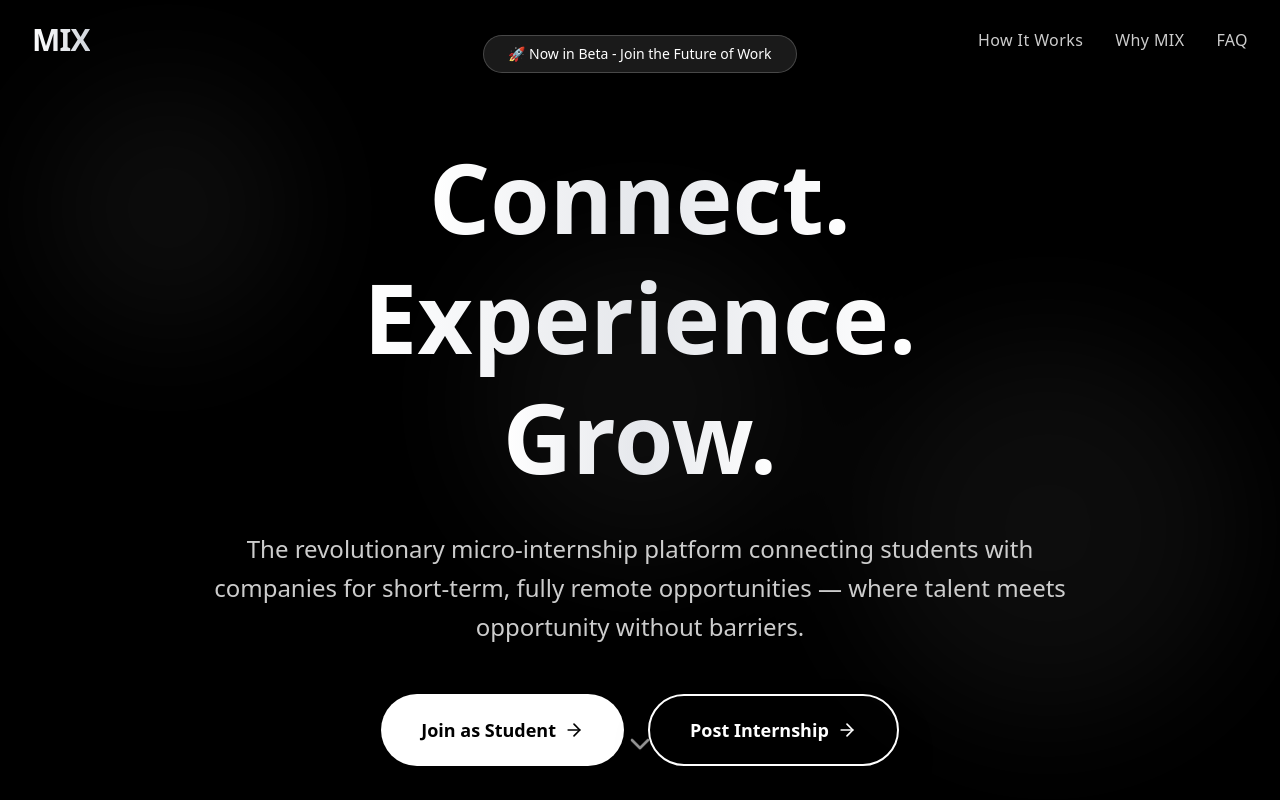
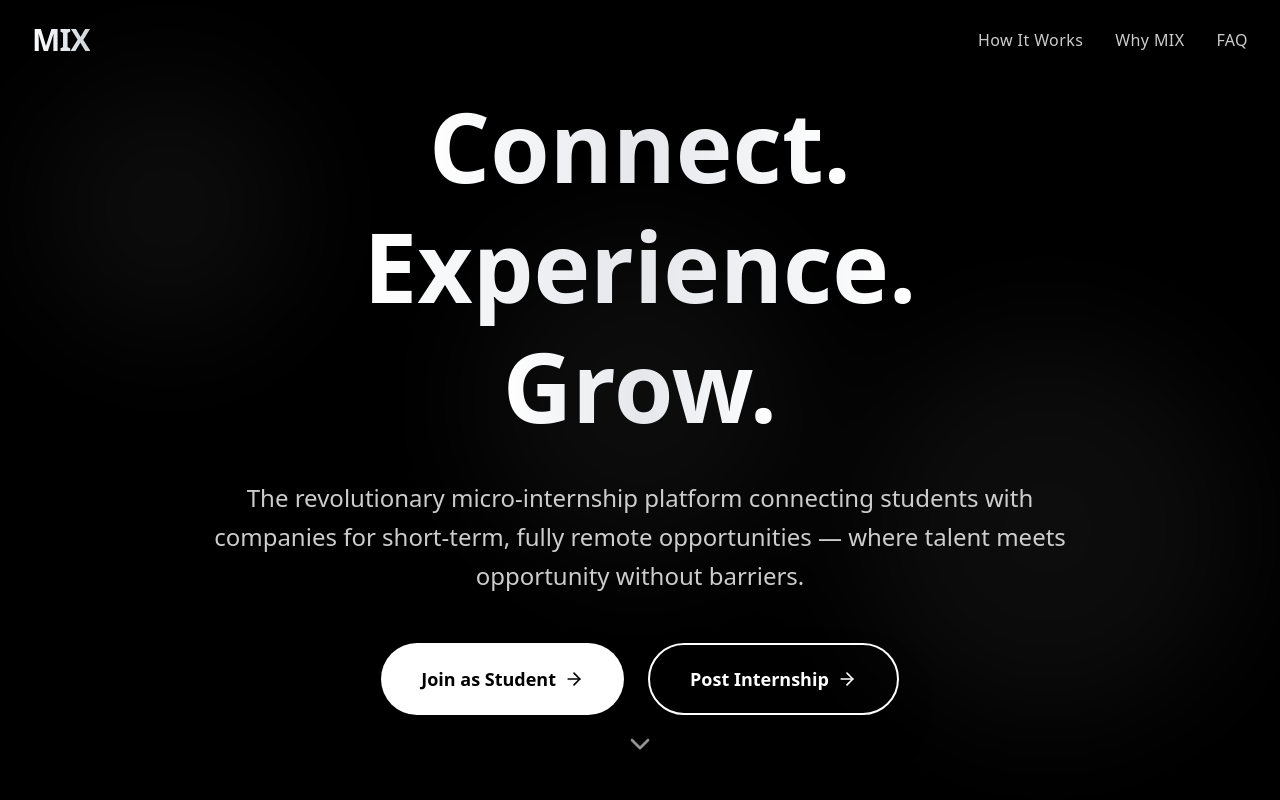
Before and after one commit to Saviskar/test-idealize-fe, a React (Vite) app: page / in a window 1280 px wide. Shown: the top 800 px of the page. Built offline with nearby package versions, Linux system fonts and the light colour scheme.

Commit message:
fix: removed the box that overlaps navbar

```diff
--- a/src/components/HeroSection.jsx
+++ b/src/components/HeroSection.jsx
@@ -6,11 +6,11 @@
   return (
     <section className="relative min-h-screen flex items-center justify-center px-4 sm:px-6 lg:px-8">
       <div className="max-w-6xl mx-auto text-center relative z-10">
-        <div className="mb-8">
+        {/* <div className="mb-8">
           <span className="inline-block px-6 py-2 bg-white/10 backdrop-blur-sm rounded-full text-sm font-medium border border-white/20 mb-8">
             🚀 Now in Beta - Join the Future of Work
           </span>
-        </div>
+        </div> */}
         <h1 className="text-6xl md:text-8xl font-black mb-8 leading-tight">
           <span className="bg-gradient-to-r from-white via-gray-200 to-white bg-clip-text text-transparent">
             Connect.
```
